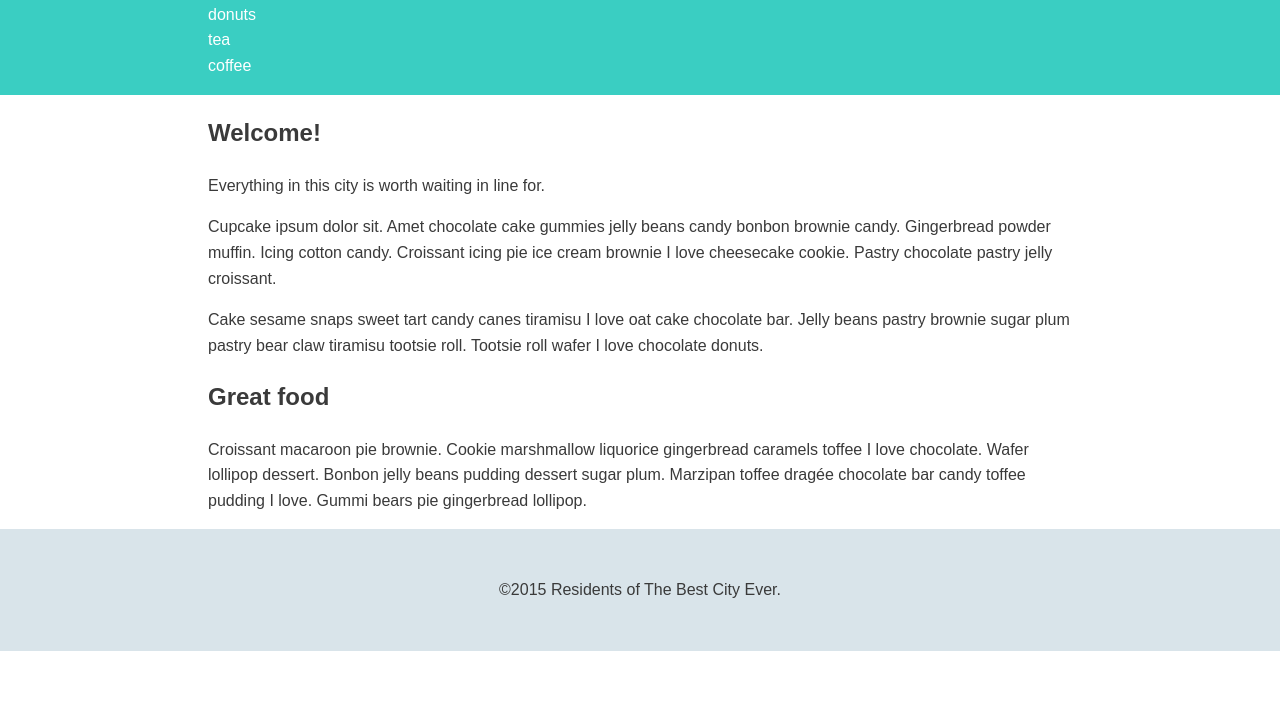
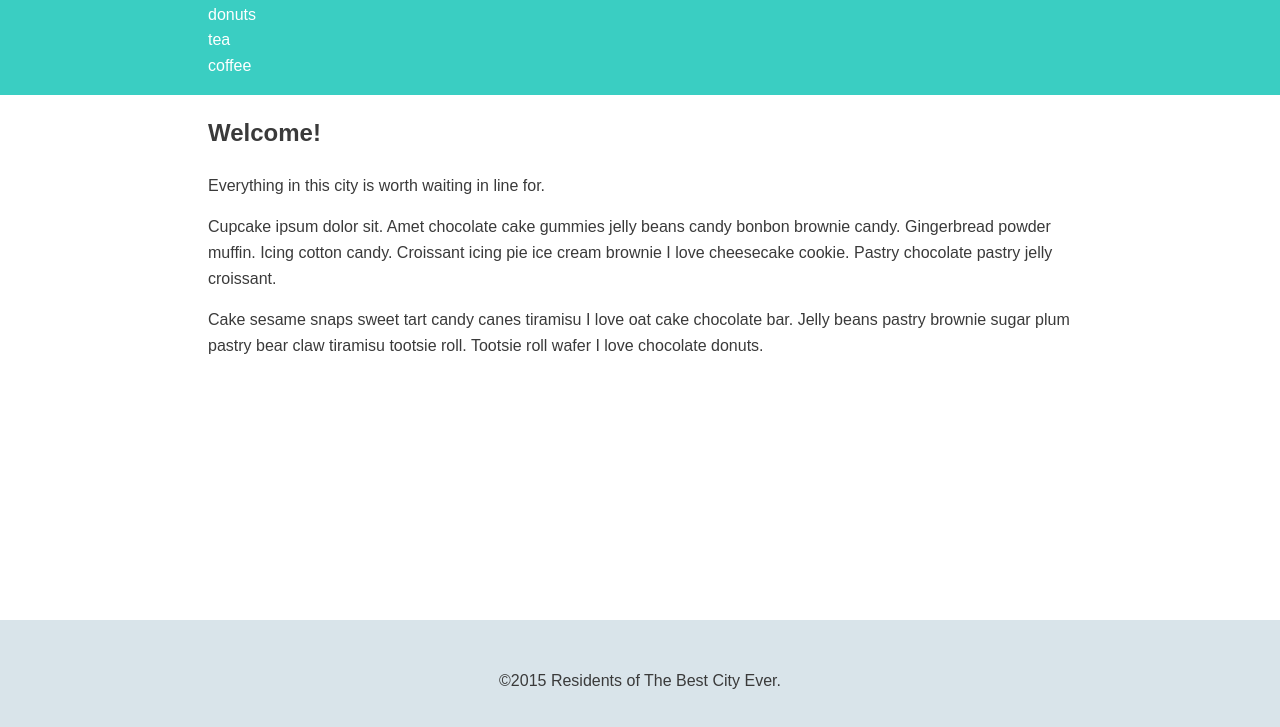
Before and after one commit to do-adams/Best_City_Guide, a plain HTML site: page index.html in a window 1280 px wide. Shown: the part 91-818 px from the top of the page. Drawn offline with Linux system fonts and the light colour scheme.

Commit message:
Add a fixed sticky footer for desktop screens

```diff
--- a/css/style.css
+++ b/css/style.css
@@ -56,6 +56,7 @@ a {
   text-align: center;
 	padding: 2em 0;
 	background: #d9e4ea;
+  min-height: 89px;
 }
 
 /* ---- Page Elements ---- */
@@ -65,6 +66,10 @@ a {
 ==================================== */
 
 @media (min-width: 769px) {
+  .wrap {
+    min-height: calc(100vh - 89px);
+  }
+
   .container {
     width: 70%;
     max-width: 1000px;
--- a/index.html
+++ b/index.html
@@ -8,6 +8,7 @@
 	<link rel="stylesheet" href="css/style.css" type="text/css">
 </head>
 <body>
+  <div class="wrap">
     <header class="main-header">
       <div class="container">
         <h1 class="name"><a href="#">Best City Guide</a></h1>
@@ -25,9 +26,7 @@
       <p>Everything in this city is worth waiting in line for.</p>
       <p>Cupcake ipsum dolor sit. Amet chocolate cake gummies jelly beans candy bonbon brownie candy. Gingerbread powder muffin. Icing cotton candy. Croissant icing pie ice cream brownie I love cheesecake cookie. Pastry chocolate pastry jelly croissant.</p>
       <p>Cake sesame snaps sweet tart candy canes tiramisu I love oat cake chocolate bar. Jelly beans pastry brownie sugar plum pastry bear claw tiramisu tootsie roll. Tootsie roll wafer I love chocolate donuts.</p>
-
-    <h2>Great food</h2>
-    <p>Croissant macaroon pie brownie. Cookie marshmallow liquorice gingerbread caramels toffee I love chocolate. Wafer lollipop dessert. Bonbon jelly beans pudding dessert sugar plum. Marzipan toffee drag&#233;e chocolate bar candy toffee pudding I love. Gummi bears pie gingerbread lollipop.</p>
+    </div>
   </div>
 
   <footer class="main-footer">
```
Lines whose indentation alone changed are shown as unchanged.
